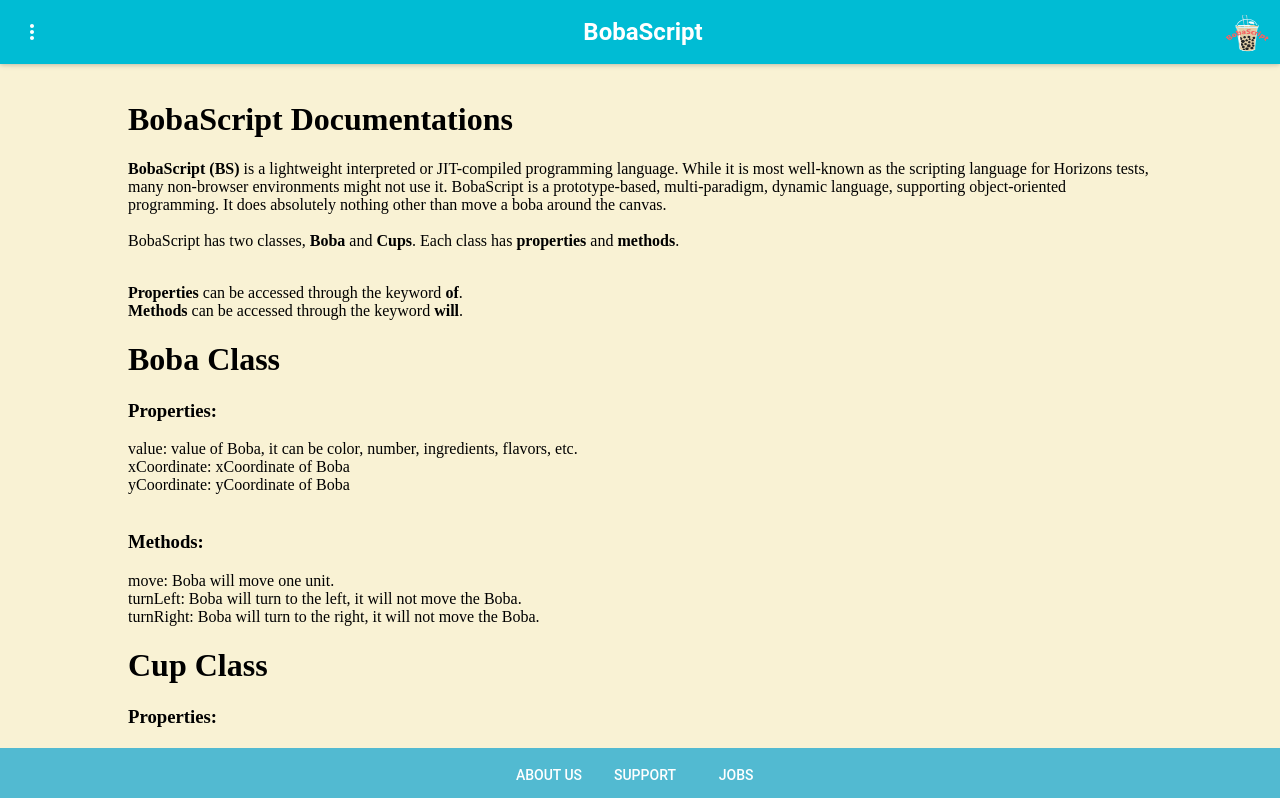
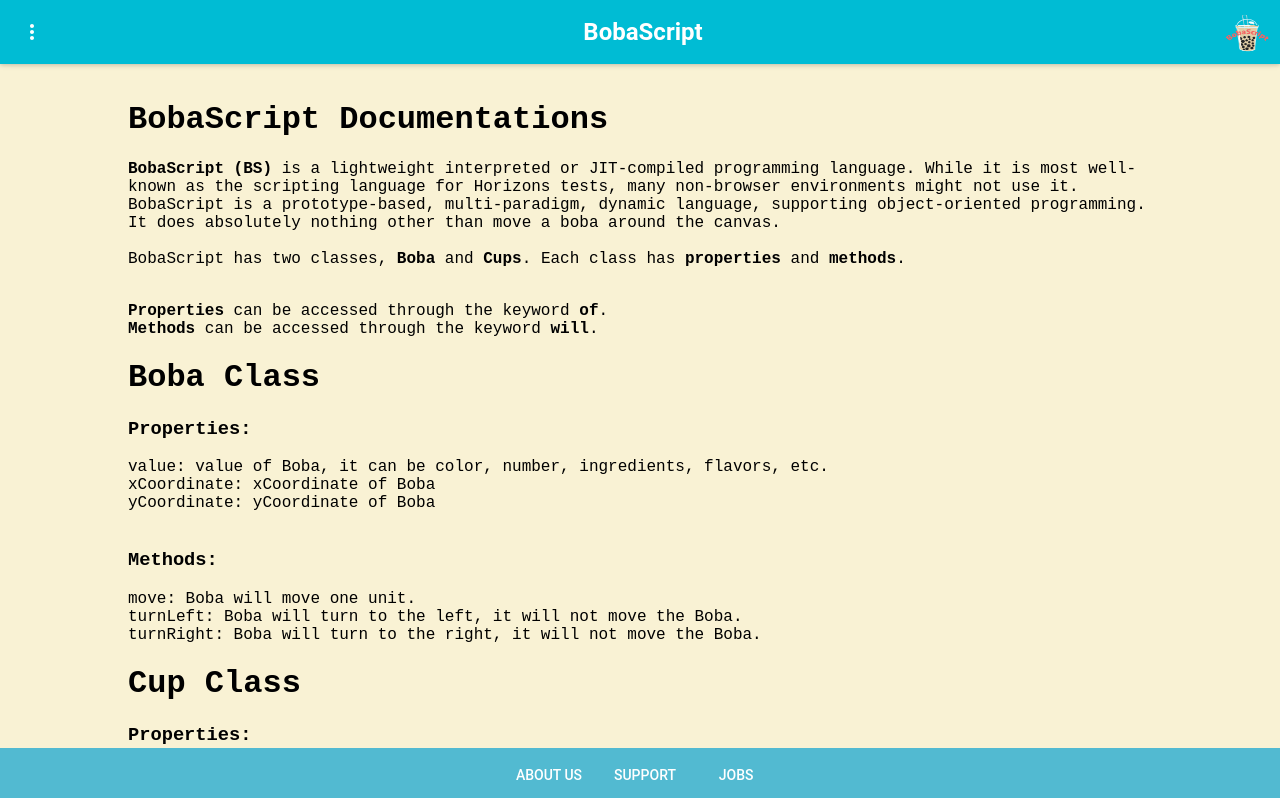
Before and after one commit to borajimin/BobaScript-frontend, a React app: page /#/instructions in a window 1280 px wide. Shown: the top 798 px of the page. Built offline with nearby package versions, Linux system fonts and the light colour scheme.

Commit message:
minor fix

```diff
--- a/client/components/Test.js
+++ b/client/components/Test.js
@@ -112,7 +112,10 @@
   right: 600,
   left: 450,
   value: 5
-}]];
+}], [
+
+
+]];
 
 class Test extends React.Component {
   constructor(props) {
--- a/public/assets/css/style.css
+++ b/public/assets/css/style.css
@@ -1,7 +1,9 @@
 body {
   margin: 0px;
   padding: 0;
-  background-color: #f9f2d4; }
+  background-color: #f9f2d4;
+  font-family: "Courier New", Times, serif;
+}
 
 canvas {
   border: 1px solid black;
```
Also changed, not shown: client/test.txt.
